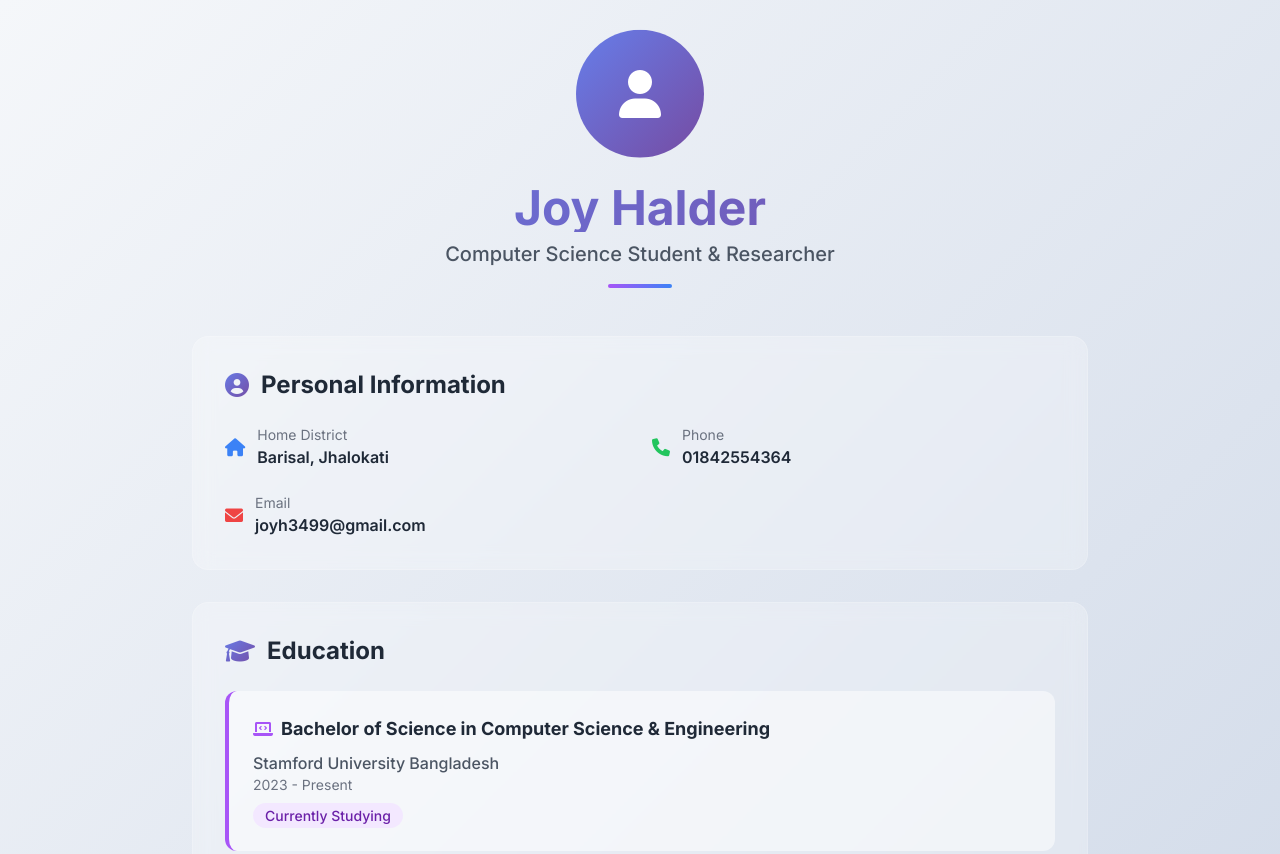
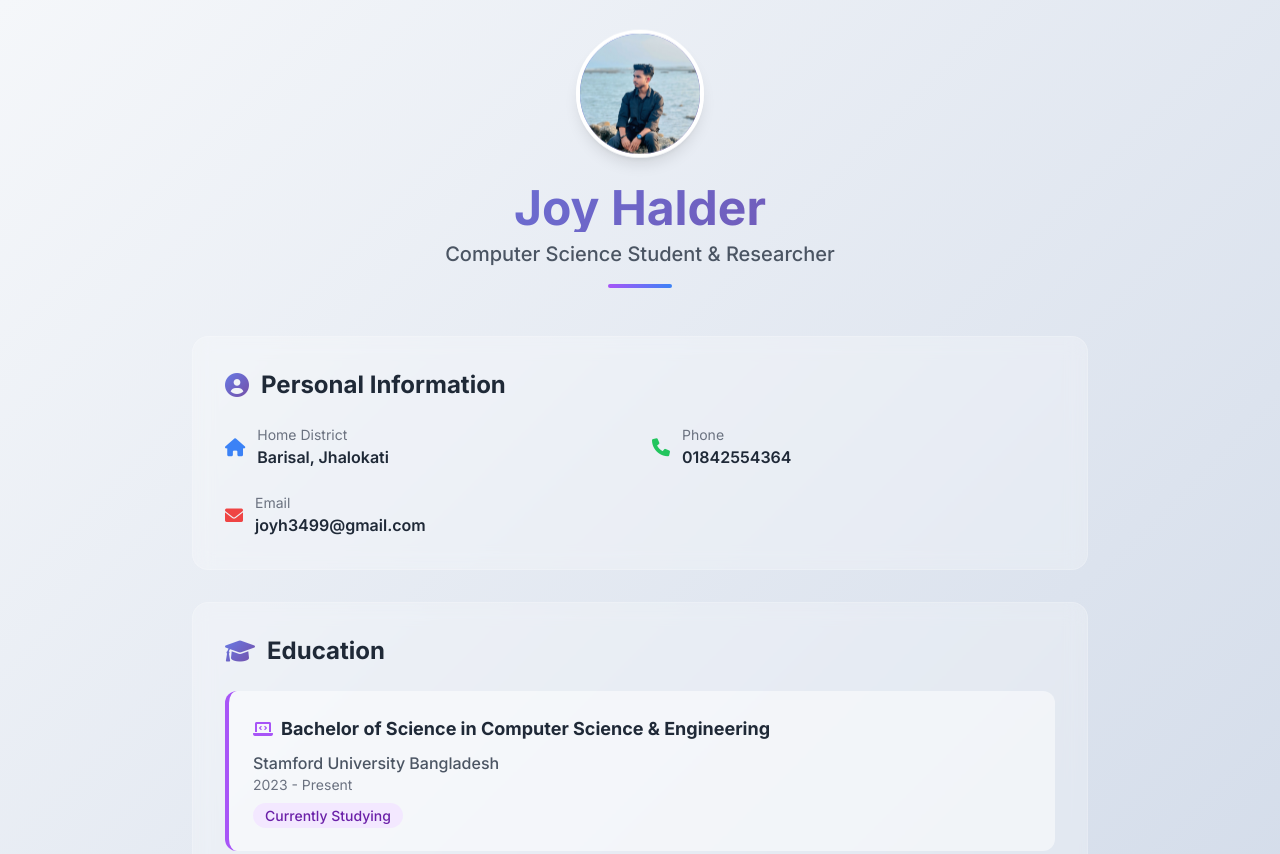
Before and after one commit to joyh3499-a11y/mysite, a plain HTML site: page index.html in a window 1280 px wide. Shown: the top 854 px of the page. Drawn offline with nearby package versions, Linux system fonts and the light colour scheme.

Commit message:
new desing uploded remove status bar

```diff
--- a/index.html
+++ b/index.html
@@ -86,9 +86,12 @@
 <body class="min-h-screen py-8 px-4">
 <div class="max-w-4xl mx-auto">
     <!-- Header Section -->
+    <!-- Header Section -->
     <div class="text-center mb-12 fade-in">
-        <div class="profile-image w-32 h-32 rounded-full mx-auto mb-6 flex items-center justify-center">
-            <i class="fas fa-user text-white text-5xl"></i>
+        <div class="relative w-32 h-32 mx-auto mb-6">
+            <img src="1752674194539.jpg"
+                 alt="Joy Halder Profile Picture"
+                 class="w-32 h-32 rounded-full object-cover border-4 border-white shadow-lg profile-image">
         </div>
         <h1 class="text-4xl md:text-5xl font-bold gradient-text mb-2">Joy Halder</h1>
         <p class="text-xl text-gray-600 font-medium">Computer Science Student & Researcher</p>
```
